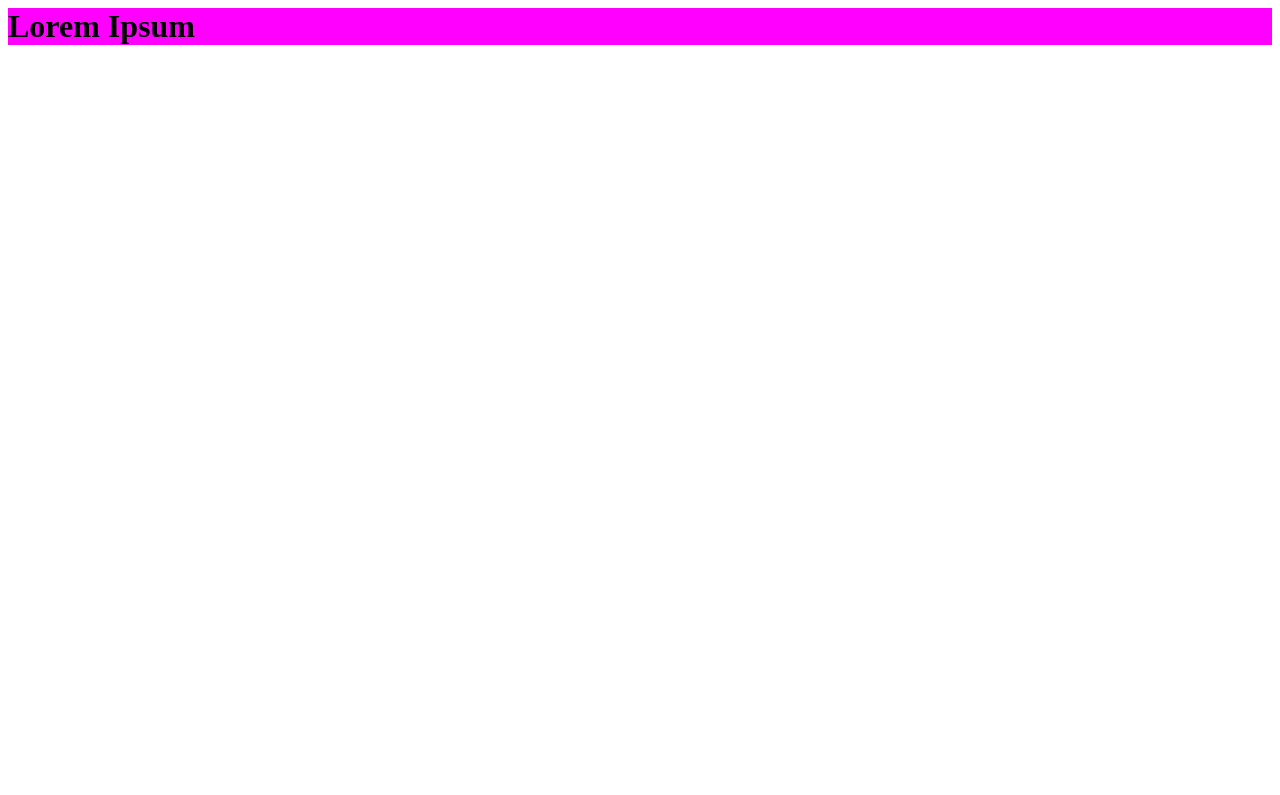
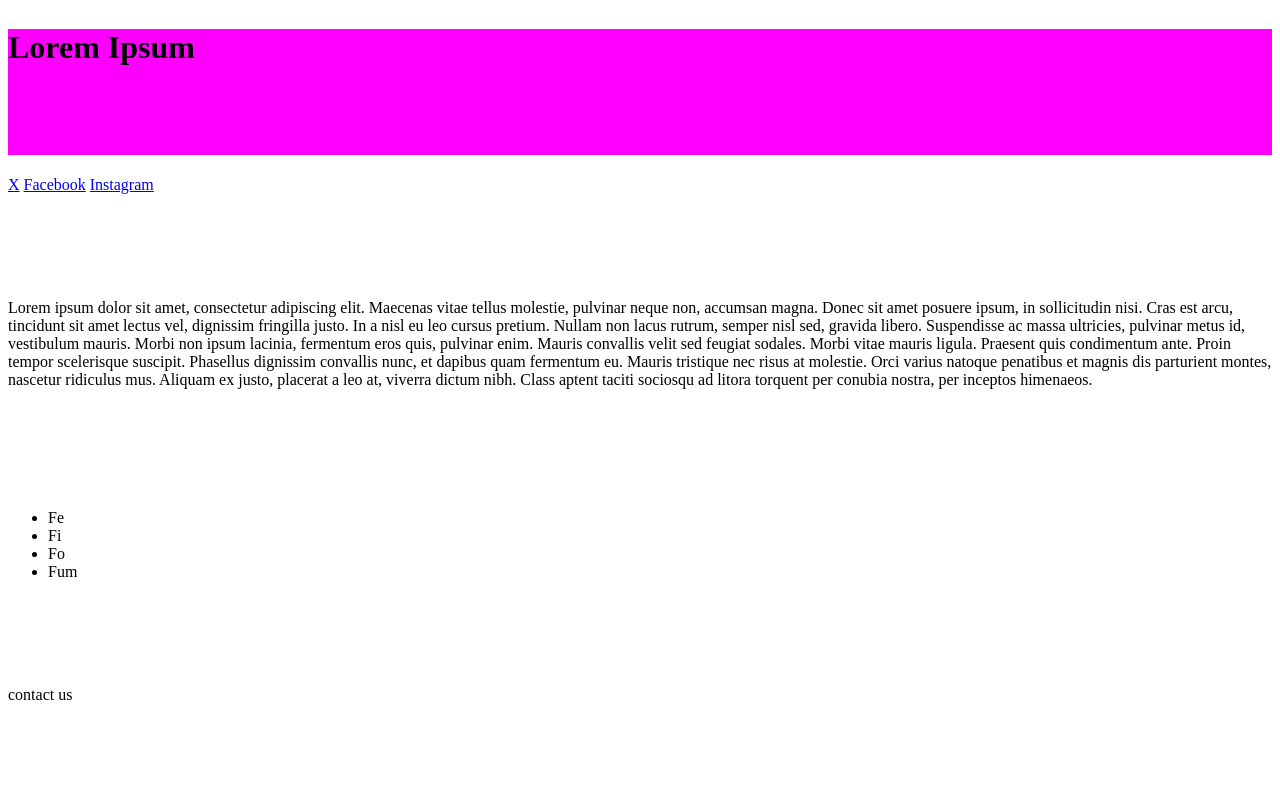
Before and after one commit to BrandonCC-FSA/Unit1-review-stretch, a plain HTML site: page index.html in a window 1280 px wide. Drawn offline with Linux system fonts and the light colour scheme.

Commit message:
filled out others, added grid

```diff
--- a/index.css
+++ b/index.css
@@ -1,3 +1,7 @@
 h1 {
   background-color: magenta;
 }
+
+body {
+  display: grid;
+}
--- a/index.html
+++ b/index.html
@@ -1,9 +1,41 @@
 <html lang="en">
   <head>
     <link rel="stylesheet" href="./index.css" />
-    <title>Document</title>
+    <title>inital-html-and-css</title>
   </head>
   <body>
     <h1>Lorem Ipsum</h1>
+    <nav>
+      <a href="#X">X</a>
+      <a href="#Facebook">Facebook</a>
+      <a href="#instagram">Instagram</a>
+    </nav>
+    <main>
+      <p>
+        Lorem ipsum dolor sit amet, consectetur adipiscing elit. Maecenas vitae
+        tellus molestie, pulvinar neque non, accumsan magna. Donec sit amet
+        posuere ipsum, in sollicitudin nisi. Cras est arcu, tincidunt sit amet
+        lectus vel, dignissim fringilla justo. In a nisl eu leo cursus pretium.
+        Nullam non lacus rutrum, semper nisl sed, gravida libero. Suspendisse ac
+        massa ultricies, pulvinar metus id, vestibulum mauris. Morbi non ipsum
+        lacinia, fermentum eros quis, pulvinar enim. Mauris convallis velit sed
+        feugiat sodales. Morbi vitae mauris ligula. Praesent quis condimentum
+        ante. Proin tempor scelerisque suscipit. Phasellus dignissim convallis
+        nunc, et dapibus quam fermentum eu. Mauris tristique nec risus at
+        molestie. Orci varius natoque penatibus et magnis dis parturient montes,
+        nascetur ridiculus mus. Aliquam ex justo, placerat a leo at, viverra
+        dictum nibh. Class aptent taciti sociosqu ad litora torquent per conubia
+        nostra, per inceptos himenaeos.
+      </p>
+    </main>
+    <aside>
+      <ul>
+        <li>Fe</li>
+        <li>Fi</li>
+        <li>Fo</li>
+        <li>Fum</li>
+      </ul>
+    </aside>
+    <footer>contact us</footer>
   </body>
 </html>
```
